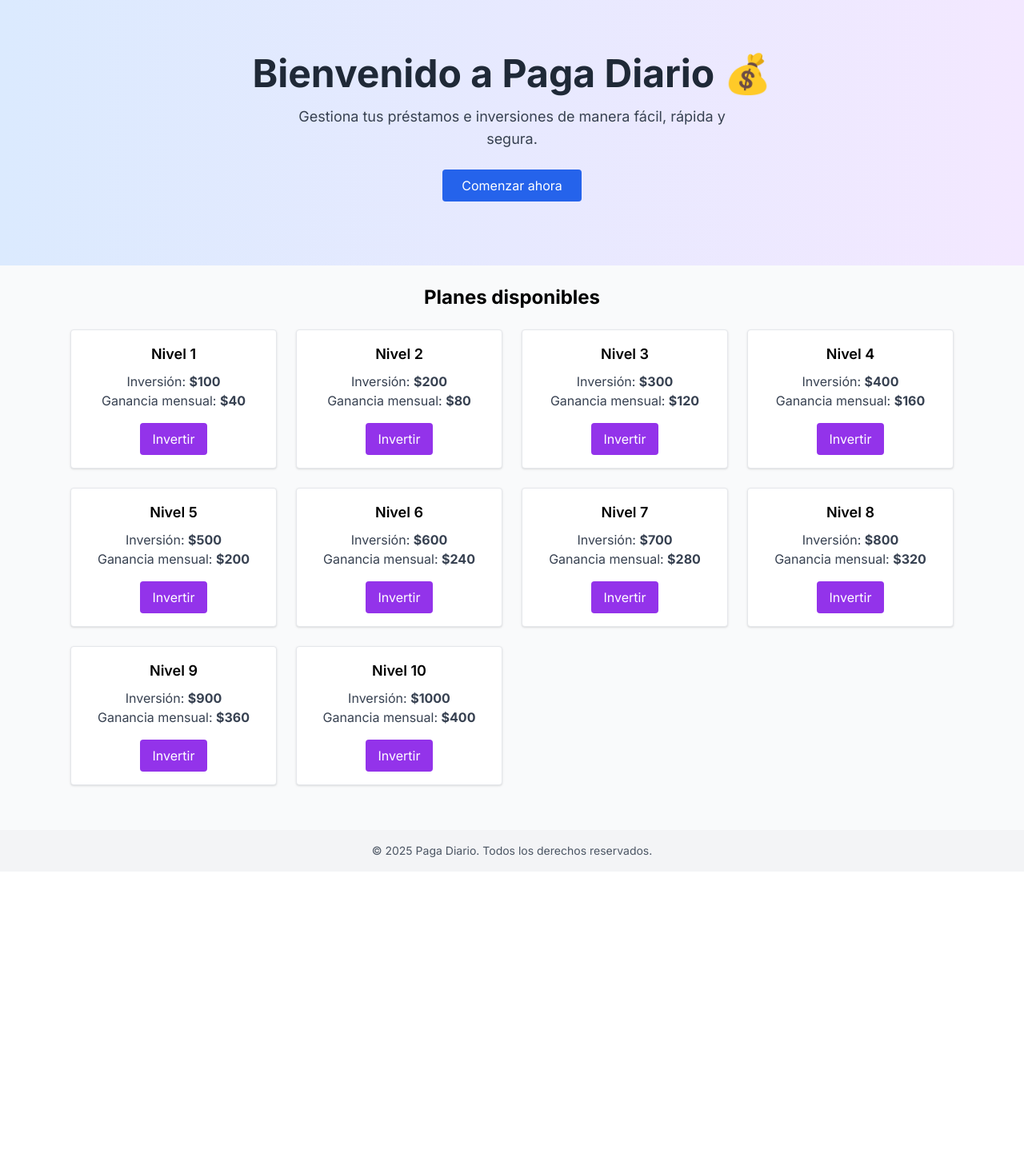
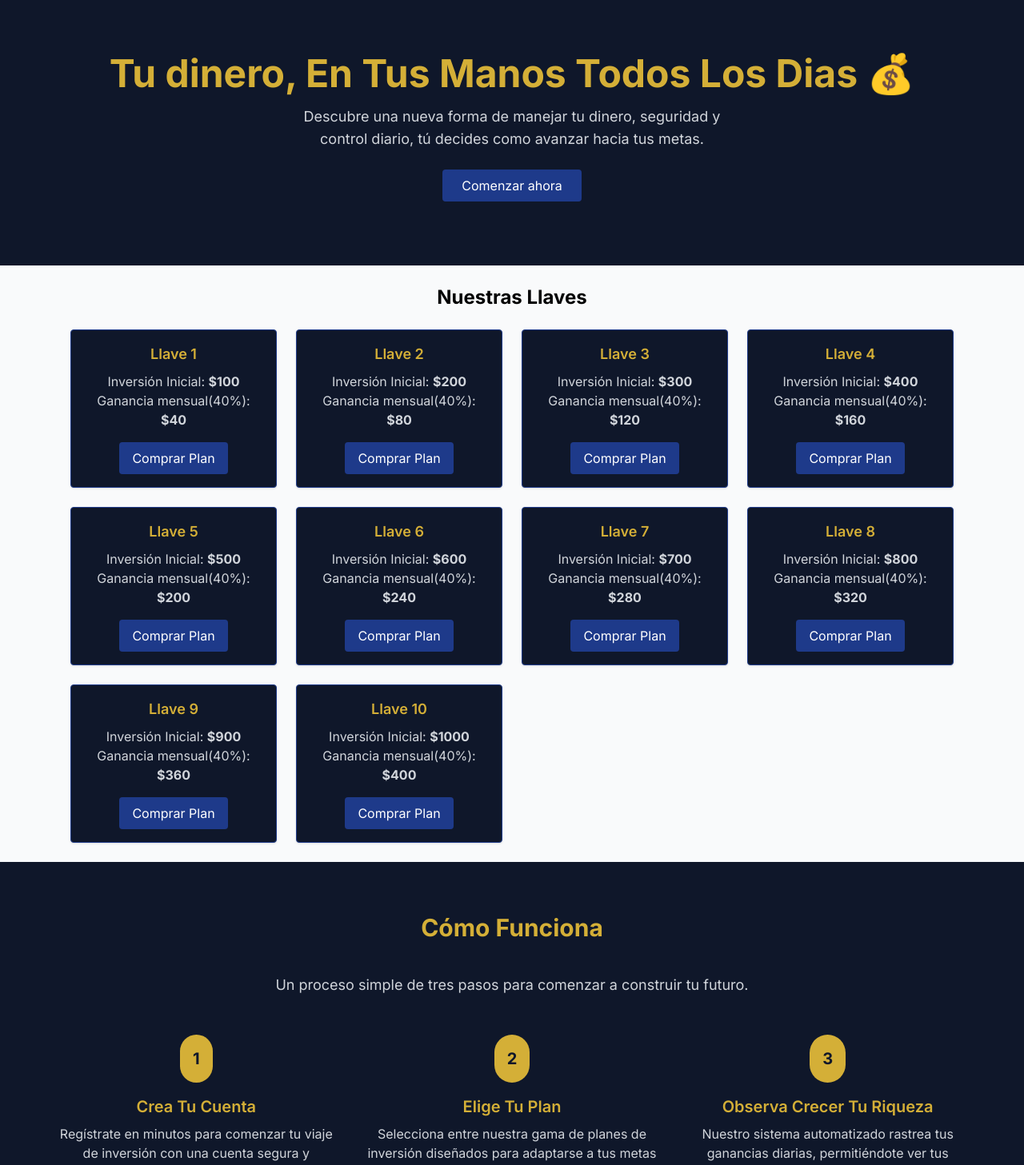
Before and after one commit to devx-git/paga-diario-frontend, a React (Vite) app: page / in a window 1280 px wide. Shown: the part 120-1577 px from the top of the page at 80% size. Before the commit the page ends 1210 px from the top, so only its background shows below. Built offline with nearby package versions, Linux system fonts and the light colour scheme.

Commit message:
2actualizacion commit del frontend

```diff
--- a/package.json
+++ b/package.json
@@ -13,6 +13,7 @@
     "axios": "^1.13.1",
     "react": "^19.1.1",
     "react-dom": "^19.1.1",
+    "react-icons": "^5.5.0",
     "react-router-dom": "^7.9.5"
   },
   "devDependencies": {
--- a/src/App.jsx
+++ b/src/App.jsx
@@ -7,6 +7,8 @@ import BuyPlan from "./pages/BuyPlan";
 import Payment from "./pages/Payment";
 import UserProfile from "./pages/UserProfile";
 import AdminPanel from "./pages/AdminPanel";
+import PlanFinalizado from "./components/user/PlanFinalizado";
+
 
 function App() {
   return (
@@ -19,6 +21,7 @@ function App() {
       <Route path="/pago" element={<Payment />} />
       <Route path="/perfil" element={<UserProfile />} />
       <Route path="/admin" element={<AdminPanel />} />
+      <Route path="/plan-finalizado" element={<PlanFinalizado />} />
     </Routes>
   );
 }
--- a/src/components/user/PlanFinalizado.jsx
+++ b/src/components/user/PlanFinalizado.jsx
@@ -64,8 +64,9 @@ export default function PlanFinalizado() {
       <h2 className="text-2xl font-bold mb-4">Tu plan ha finalizado</h2>
       {msg && <p className="mb-4 text-green-600">{msg}</p>}
 
-      {plan && dias >= 30 ? (
-        <div className="bg-white p-4 rounded shadow">
+      {plan ? (
+          dias >= 30 ? (
+            <div className="bg-[#1E3A8A] p-4 rounded shadow text-white">
               <p><strong>Plan:</strong> Nivel {plan.nivel}</p>
               <p><strong>Inversión:</strong> ${plan.inversion}</p>
               <p><strong>Saldo acumulado:</strong> ${saldo.toFixed(2)}</p>
@@ -73,7 +74,7 @@ export default function PlanFinalizado() {
               <div className="mt-4 grid gap-4">
                 <button
                   onClick={retirar}
-              className="bg-green-600 text-white px-4 py-2 rounded"
+                  className="bg-[#D4AF37] text-[#0F172A] px-4 py-2 rounded font-semibold"
                 >
                   Retirar saldo
                 </button>
@@ -93,7 +94,11 @@ export default function PlanFinalizado() {
             </div>
           ) : (
             <p className="text-gray-600">Tu plan aún está en curso ({dias}/30 días)</p>
+          )
+        ) : (
+          <p className="text-gray-600">No tienes un plan activo</p>
         )}
+
     </div>
   );
 }
--- a/src/context/AuthContext.jsx
+++ b/src/context/AuthContext.jsx
@@ -9,11 +9,13 @@ export function AuthProvider({ children }) {
   const login = (data) => {
     setUser(data.user);
     setToken(data.token);
+    localStorage.setItem("token", data.token); // ✅ guarda el token
   };
 
   const logout = () => {
     setUser(null);
     setToken(null);
+    localStorage.removeItem("token"); // ✅ elimina el token
   };
 
   return (
--- a/src/pages/Dashboard.jsx
+++ b/src/pages/Dashboard.jsx
@@ -4,6 +4,19 @@ import axiosClient from "../api/axiosClient";
 export default function Dashboard() {
   const [planes, setPlanes] = useState([]);
   const [msg, setMsg] = useState("");
+
+  // ✅ Aquí va la función comprarPlan
+  const comprarPlan = async (planId) => {
+    const token = localStorage.getItem("token");
+    try {
+      await axiosClient.post("/api/compras", { planId }, {
+        headers: { Authorization: `Bearer ${token}` }
+      });
+      setMsg("✅ Plan comprado exitosamente");
+    } catch (err) {
+      setMsg("❌ Error al comprar el plan");
+    }
+  };
 
   useEffect(() => {
     const token = localStorage.getItem("token");
@@ -20,16 +33,26 @@ export default function Dashboard() {
   }, []);
 
   return (
-    <div className="p-6">
-      <h2 className="text-2xl font-bold mb-4">Planes disponibles</h2>
-      {msg && <p>{msg}</p>}
-      <ul>
+    <div className="min-h-screen bg-[#0F172A] text-white p-6">
+      <h2 className="text-3xl font-bold text-center mb-8 text-[#D4AF37]">Planes disponibles</h2>
+      {msg && <p className="text-center mb-4">{msg}</p>}
+      <div className="grid grid-cols-1 sm:grid-cols-2 md:grid-cols-3 gap-6">
         {planes.map(plan => (
-          <li key={plan.id} className="mb-2 border p-2 rounded">
-            <strong>{plan.nombre}</strong> - {plan.descripcion}
-          </li>
+          <div key={plan.id} className="bg-[#1E3A8A] p-4 rounded shadow text-center">
+            <h3 className="text-xl font-semibold text-[#D4AF37] mb-2">{plan.nombre}</h3>
+            <p>Inversión: <strong>${plan.inversion}</strong></p>
+            <p>Ganancia mensual: <strong>${plan.ganancia}</strong></p>
+            <p>Goteo diario: <strong>${plan.diario}</strong></p>
+            <p>Total acumulado: <strong>${plan.total}</strong></p>
+            <button
+              className="mt-3 bg-[#D4AF37] text-[#0F172A] px-4 py-2 rounded font-semibold"
+              onClick={() => comprarPlan(plan.id)}
+            >
+              Comprar Plan
+            </button>
+          </div>
         ))}
-      </ul>
+      </div>
     </div>
   );
 }
--- a/src/pages/Homepage.jsx
+++ b/src/pages/Homepage.jsx
@@ -21,16 +21,17 @@ export default function Homepage() {
       <Header />
       <main className="flex-grow">
         {/* Hero */}
-        <section className="flex flex-col items-center justify-center text-center px-4 py-20 bg-gradient-to-r from-blue-100 to-purple-100">
-          <h1 className="text-4xl sm:text-5xl font-bold text-gray-800 mb-4 animate-fade-in">
-            Bienvenido a Paga Diario 💰
+        <section className="flex flex-col items-center justify-center text-center px-4 py-20 bg-[#0F172A] text-white">
+          <h1 className="text-4xl sm:text-5xl font-bold text-[#D4AF37] mb-4 animate-fade-in">
+            Tu dinero, En Tus Manos Todos Los Dias 💰
           </h1>
-          <p className="text-lg text-gray-700 max-w-xl animate-fade-in delay-200">
-            Gestiona tus préstamos e inversiones de manera fácil, rápida y segura.
+          <p className="text-lg text-gray-300 max-w-xl animate-fade-in delay-200">
+            Descubre una nueva forma de manejar tu dinero, seguridad
+            y control diario, tú decides como avanzar hacia tus metas.
           </p>
           <Link
             to="/register"
-            className="mt-6 bg-blue-600 hover:bg-blue-700 text-white px-6 py-2 rounded transition"
+            className="mt-6 bg-[#1E3A8A] hover:bg-[#243ea3] text-white px-6 py-2 rounded transition"
           >
             Comenzar ahora
           </Link>
@@ -38,26 +39,61 @@ export default function Homepage() {
 
         {/* Planes */}
         <section className="max-w-6xl mx-auto p-6">
-          <h2 className="text-2xl font-bold mb-6 text-center">Planes disponibles</h2>
+          <h2 className="text-2xl font-bold mb-6 text-center">Nuestras Llaves</h2>
           <div className="grid grid-cols-1 sm:grid-cols-2 md:grid-cols-3 lg:grid-cols-4 gap-6">
             {planes.map((plan) => (
               <div
                 key={plan.nivel}
-                className="border p-4 rounded shadow hover:shadow-lg transition transform hover:-translate-y-1 bg-white text-center"
+                className="border border-[#1E3A8A] p-4 rounded shadow hover:shadow-lg transition transform hover:-translate-y-1 bg-[#0F172A] text-white text-center"
               >
-                <h3 className="text-lg font-semibold mb-2">Nivel {plan.nivel}</h3>
-                <p className="text-gray-700">Inversión: <strong>${plan.inversion}</strong></p>
-                <p className="text-gray-700">Ganancia mensual: <strong>${plan.ganancia}</strong></p>
+                <h3 className="text-lg font-semibold mb-2 text-[#D4AF37]">Llave {plan.nivel}</h3>
+                <p className="text-gray-300">Inversión Inicial: <strong>${plan.inversion}</strong></p>
+                <p className="text-gray-300">Ganancia mensual(40%): <strong>${plan.ganancia}</strong></p>
                 <Link
                   to="/comprar"
-                  className="mt-4 inline-block bg-purple-600 hover:bg-purple-700 text-white px-4 py-2 rounded"
+                  className="mt-4 inline-block bg-[#1E3A8A] hover:bg-[#243ea3] text-white px-4 py-2 rounded"
                 >
-                  Invertir
+                  Comprar Plan
                 </Link>
               </div>
             ))}
           </div>
         </section>
+        {/* Cómo Funciona */}
+        <section className="bg-[#0F172A] text-white py-16 px-4">
+            <h2 className="text-3xl font-bold text-center mb-10 text-[#D4AF37]">Cómo Funciona</h2>
+            <p className="text-center text-lg mb-12 max-w-3xl mx-auto text-gray-300">
+              Un proceso simple de tres pasos para comenzar a construir tu futuro.
+            </p>
+            <div className="grid grid-cols-1 md:grid-cols-3 gap-8 max-w-6xl mx-auto">
+              {[
+                {
+                  title: "Crea Tu Cuenta",
+                  desc: "Regístrate en minutos para comenzar tu viaje de inversión con una cuenta segura y personalizada.",
+                },
+                {
+                  title: "Elige Tu Plan",
+                  desc: "Selecciona entre nuestra gama de planes de inversión diseñados para adaptarse a tus metas financieras y apetito de riesgo.",
+                },
+                {
+                  title: "Observa Crecer Tu Riqueza",
+                  desc: "Nuestro sistema automatizado rastrea tus ganancias diarias, permitiéndote ver tus ganancias acumularse en tiempo real.",
+                },
+              ].map((step, i) => (
+                <div key={i} className="text-center">
+                  <div className="mb-4">
+                    <span className="inline-block bg-[#D4AF37] text-[#0F172A] rounded-full p-4 text-xl font-bold">
+                      {i + 1}
+                    </span>
+                  </div>
+                  <h3 className="text-xl font-semibold mb-2 text-[#D4AF37]">{step.title}</h3>
+                  <p className="text-gray-300">{step.desc}</p>
+                </div>
+              ))}
+            </div>
+          </section>
+
+
       </main>
 
       <Footer />
```
Also changed, not shown: src/pages/Register.jsx (+25 -10 lines), 2 other files (tests, documents, lock files or other folders). Lines whose indentation alone changed are shown as unchanged.
